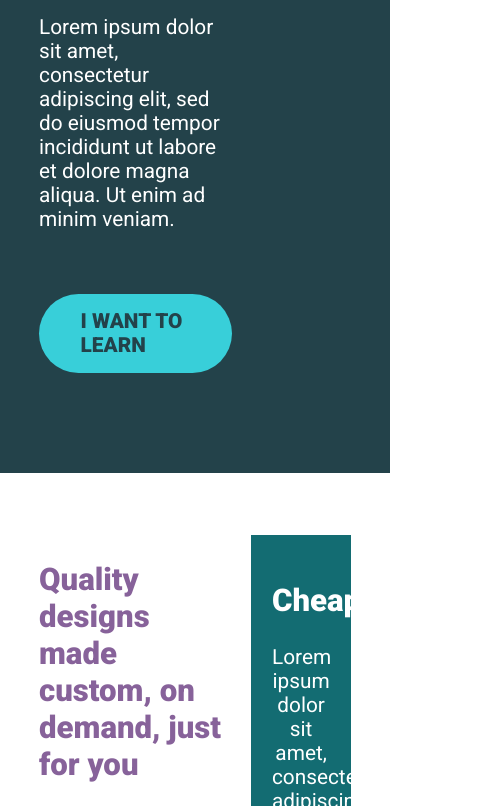
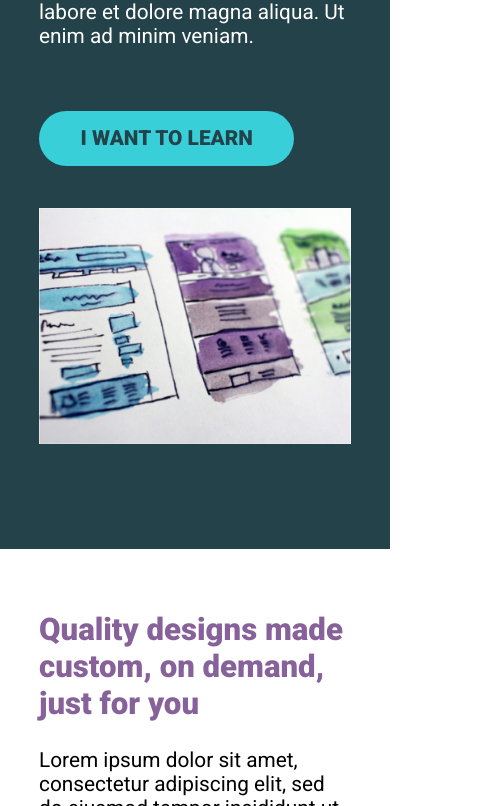
Before and after one commit to 03mirosima/css-challanges, a plain HTML site: page challenge06/index.html in a window 390 px wide. Shown: the part 556-1362 px from the top of the page, 498 px wide, since content can reach past the window. Drawn offline with Linux system fonts and the light colour scheme.

Commit message:
challenge-6 added media query

```diff
--- a/challenge06/style.css
+++ b/challenge06/style.css
@@ -135,3 +135,18 @@ header {
   color: #fff;
   background-color: #136c72;
 }
+
+@media (max-width: 600px) {
+  .row {
+    display: block;
+  }
+  .hero__text,
+  .hero__img,
+  .primary-content,
+  .sidebar {
+    width: 100%;
+  }
+  .hero__img {
+    margin-top: 2em;
+  }
+}
```
